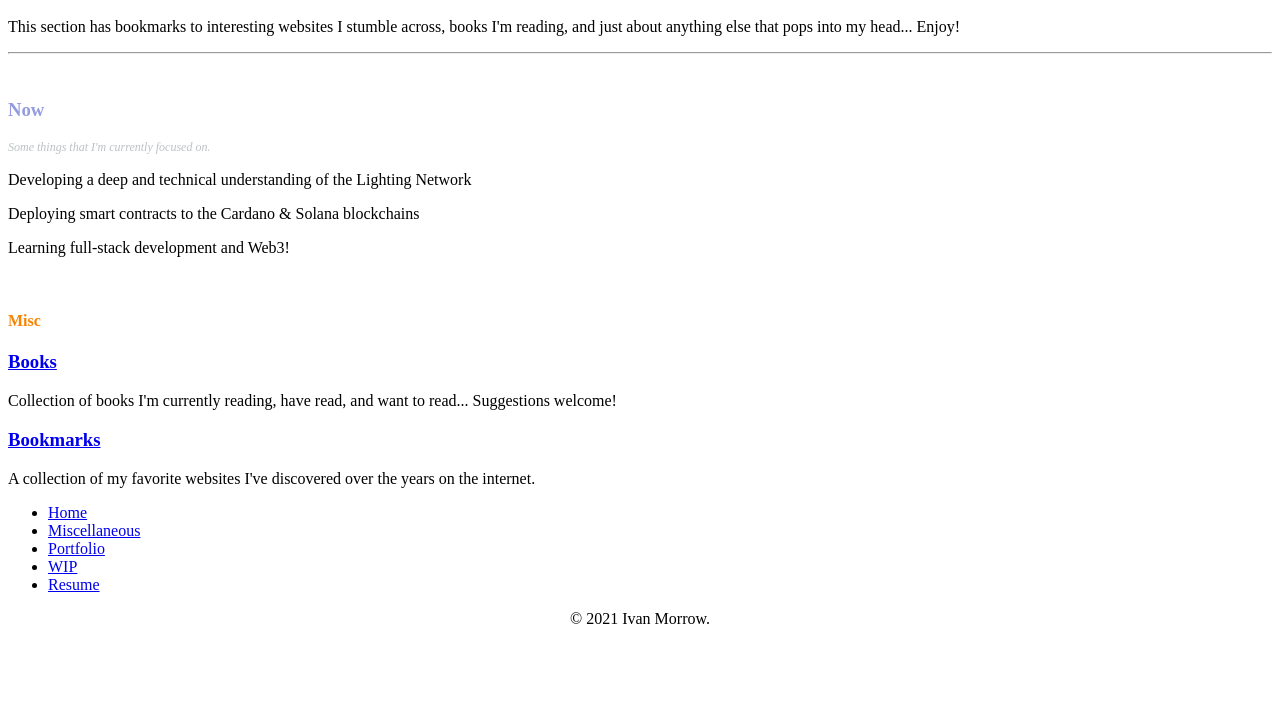
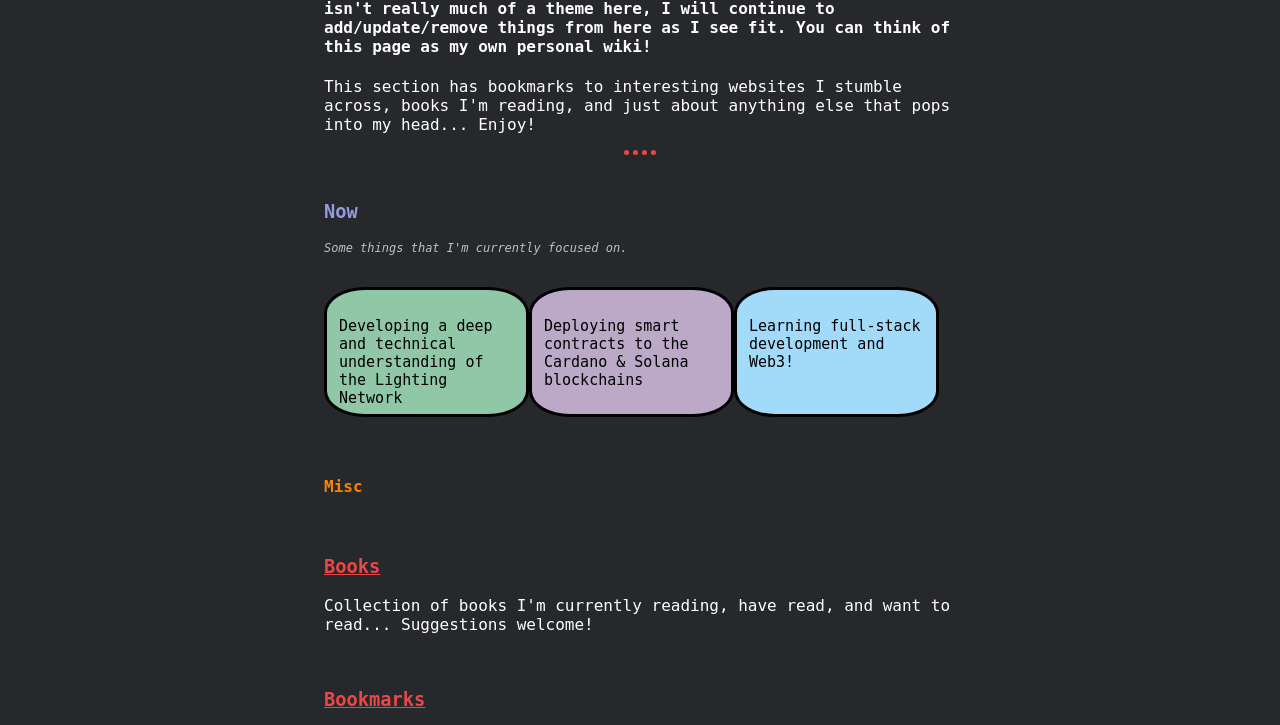
Before and after one commit to ixmorrow/PersonalSite, a plain HTML site: page miscellaneous.html in a window 1280 px wide. Shown: the part 107-832 px from the top of the page. Before the commit the page ends 800 px from the top, so only its background shows below. Drawn offline with Linux system fonts and the light colour scheme; the site is published under a folder, as on GitHub Pages, so addresses that start at the root find nothing.

Commit message:
rollback

```diff
--- a/miscellaneous.html
+++ b/miscellaneous.html
@@ -4,7 +4,7 @@
 <head>
   <meta charset="utf-8">
   <title>Miscellaneous | Ivan Morrow</title>
-  <link rel="stylesheet" type="text/css" href="/CSS/styles.css">
+  <link rel="stylesheet" href="css/styles.css">
   <link rel="icon" href="images/favicon.ico">
 </head>
 
```
Also changed, not shown: bookmarks.html (+2 -1 lines), index.html (+1 -1 lines).
